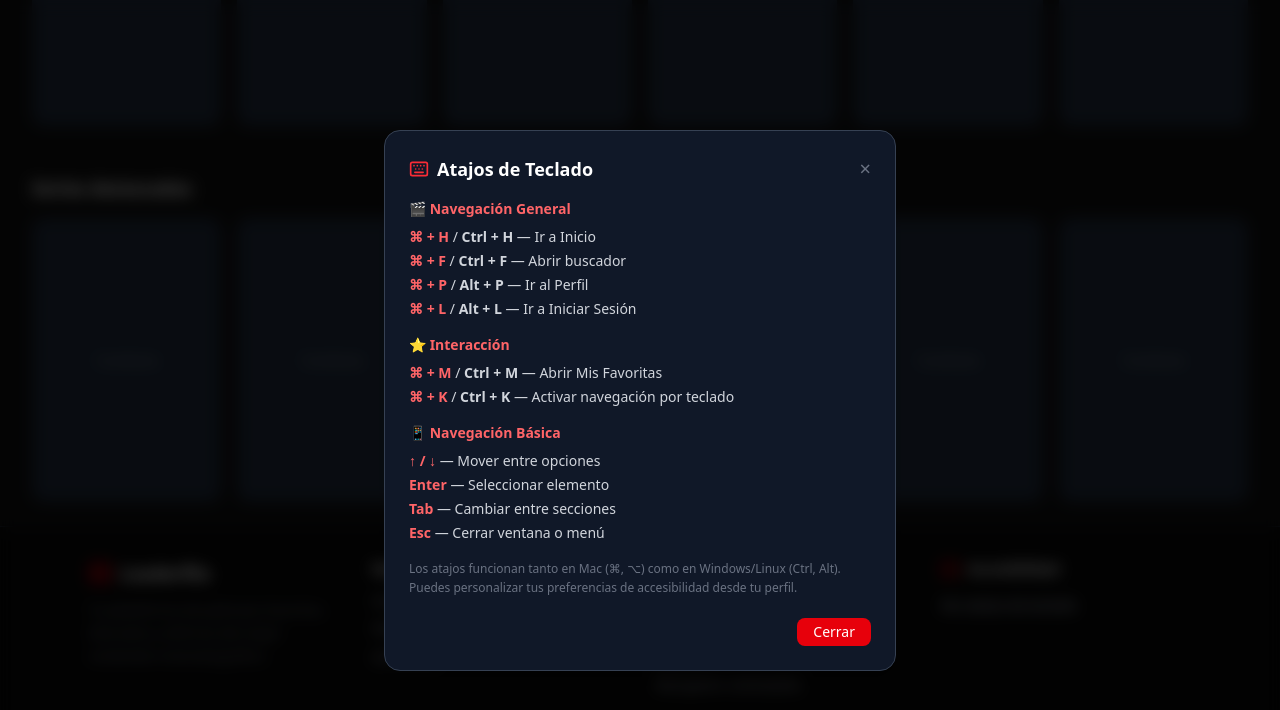
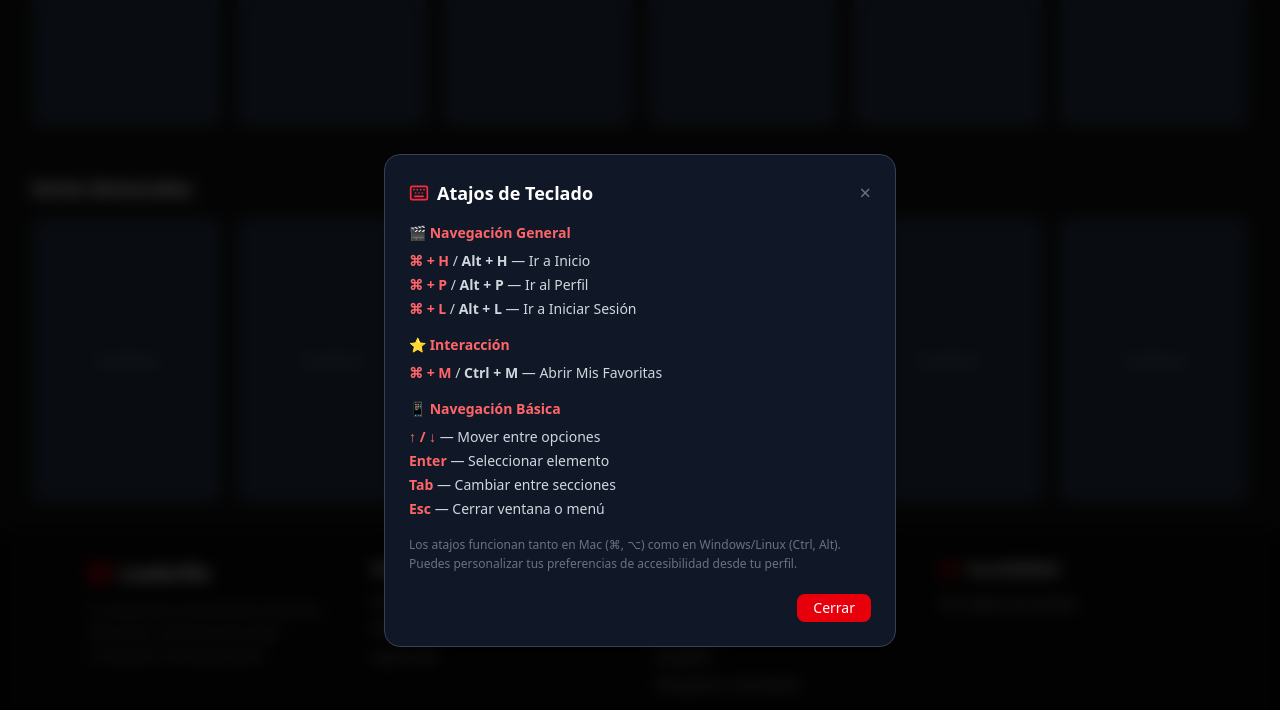
Before and after one commit to benjaminrizo/leaderflix-frontend, a React (Vite) app: page /home in a window 1280 px wide. Both pictures are taken after a click on the button "Ver atajos de teclado". Shown: the part 1070-1780 px from the top of the page. Built offline with nearby package versions, Linux system fonts and the light colour scheme.

Commit message:
se corrigieron algunos comandos

```diff
--- a/src/components/Footer.tsx
+++ b/src/components/Footer.tsx
@@ -73,7 +73,7 @@ export default function Footer() {
             </div>
             <button
               onClick={() => setShowAccessibilityModal(true)}
-              className="text-sm text-gray-400 hover:text-red-500 underline transition"
+              className="text-sm text-gray-400 hover:text-red-500 transition"
             >
               Ver atajos de teclado
             </button>
@@ -114,8 +114,7 @@ export default function Footer() {
               <div>
                 <h4 className="text-red-400 font-semibold mb-2">🎬 Navegación General</h4>
                 <ul className="space-y-1">
-                  <li><span className="text-red-400 font-semibold">⌘ + H</span> / <span className="font-semibold">Ctrl + H</span> — Ir a Inicio</li>
-                  <li><span className="text-red-400 font-semibold">⌘ + F</span> / <span className="font-semibold">Ctrl + F</span> — Abrir buscador</li>
+                  <li><span className="text-red-400 font-semibold">⌘ + H</span> / <span className="font-semibold">Alt + H</span> — Ir a Inicio</li>
                   <li><span className="text-red-400 font-semibold">⌘ + P</span> / <span className="font-semibold">Alt + P</span> — Ir al Perfil</li>
                   <li><span className="text-red-400 font-semibold">⌘ + L</span> / <span className="font-semibold">Alt + L</span> — Ir a Iniciar Sesión</li>
                 </ul>
@@ -125,7 +124,6 @@ export default function Footer() {
                 <h4 className="text-red-400 font-semibold mb-2">⭐ Interacción</h4>
                 <ul className="space-y-1">
                   <li><span className="text-red-400 font-semibold">⌘ + M</span> / <span className="font-semibold">Ctrl + M</span> — Abrir Mis Favoritas</li>
-                  <li><span className="text-red-400 font-semibold">⌘ + K</span> / <span className="font-semibold">Ctrl + K</span> — Activar navegación por teclado</li>
                 </ul>
               </div>
 
```
